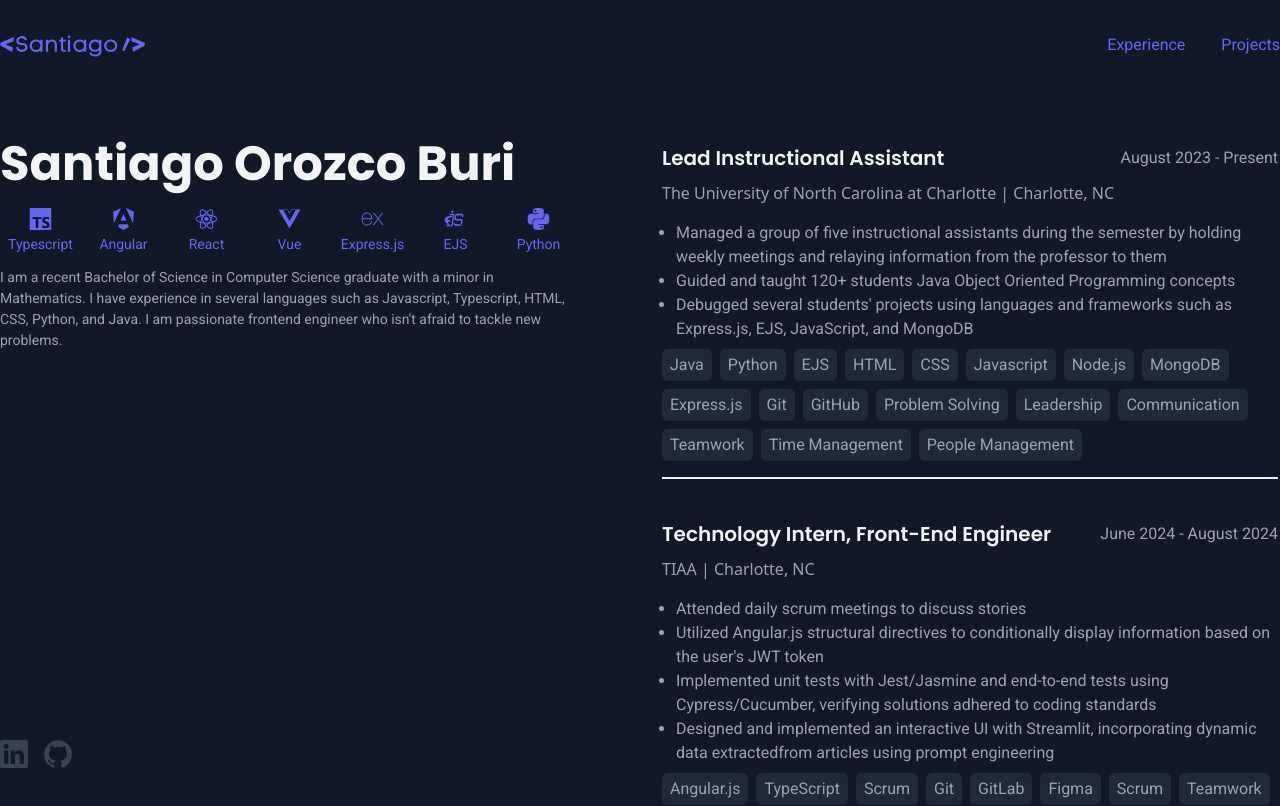
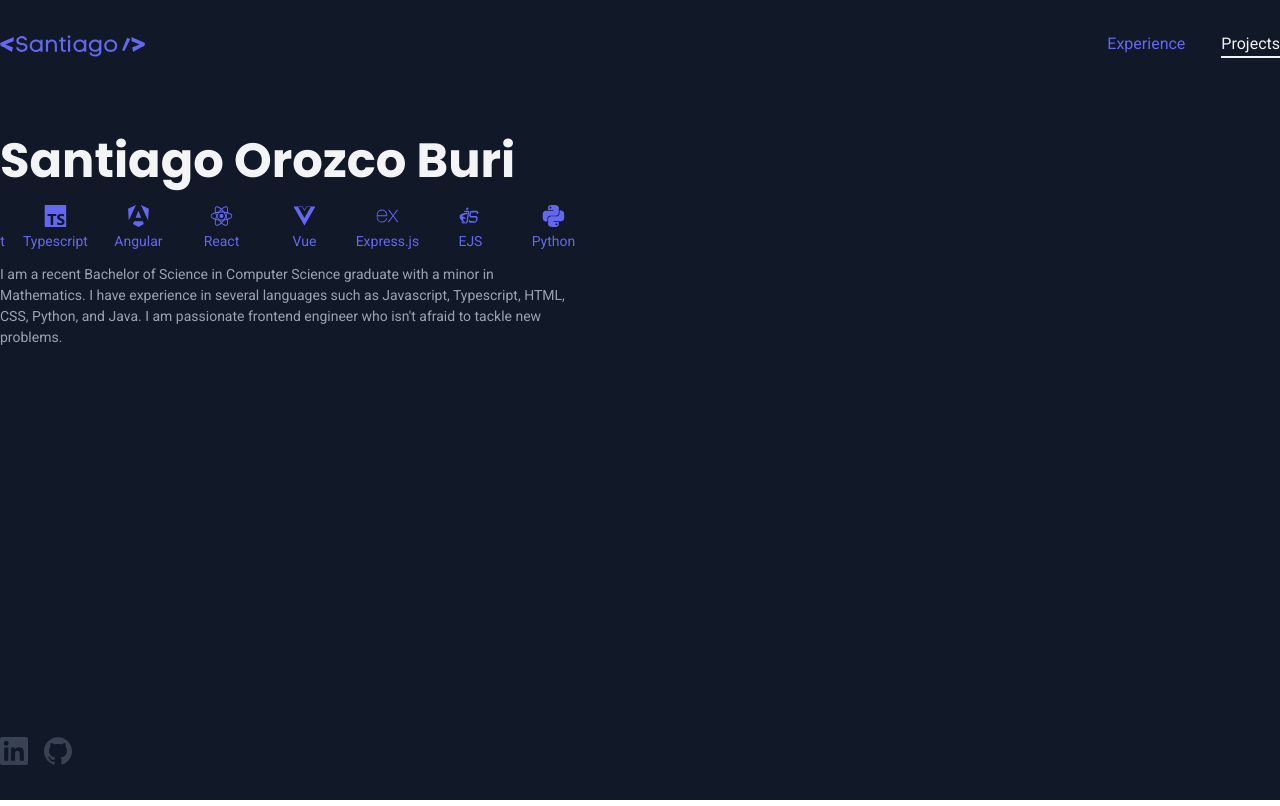
Before and after one commit to santiahgo/portfolio, a React (Vite) app: page / in a window 1280 px wide. Shown: the top 806 px of the page. Built offline with nearby package versions, Linux system fonts and the light colour scheme.

Commit message:
ui enhancements

```diff
--- a/src/App.tsx
+++ b/src/App.tsx
@@ -1,21 +1,57 @@
+import { useEffect, useState, useCallback } from 'react';
 import { ThemeProvider } from './providers/ThemeProvider';
 import { NavBar } from './components/NavBar';
 import { Introduction } from './components/Introduction';
 import { Experience } from './components/Experience';
 
 function App() {
+	const [activeLink, setActiveLink] = useState('experience');
+
+	const handleSetActiveLink = useCallback((link: string) => {
+		setActiveLink(link);
+	}, [activeLink]);
+
+	useEffect(() => {
+		const observer = new IntersectionObserver(
+			entries => {
+				entries.forEach(entry => {
+					if (entry.isIntersecting) {
+						setActiveLink(entry.target.id);
+					}
+				});
+			}
+		);
+
+		document.querySelectorAll('section').forEach(section => {
+			observer.observe(section);
+		});
+
+		return () => {
+			observer.disconnect();
+		};
+	}, []);
+
 	return (
 		<ThemeProvider>
 			<div className="bg-background min-h-screen w-full">
 				<div className="m-auto w-7xl">
-					<NavBar />
+					<NavBar active={activeLink} handleSetActiveLink={handleSetActiveLink} />
 					<div className="mt-9 flex gap-10">
-						<div className="w-full">
+						<aside className="w-full">
 							<Introduction />
-						</div>
-						<div className="flex w-full">
-							<Experience />
-						</div>
+						</aside>
+						<section
+							id="experience"
+							className={`flex w-full ${activeLink === 'experience' ? 'block' : 'hidden'}`}
+						>
+							{activeLink === 'experience' ? <Experience /> : null}
+						</section>
+						<section
+							id="projects"
+							className={`flex w-full ${activeLink === 'projects' ? 'block' : 'hidden'}`}
+						>
+							{/* { activeLink === 'projects' <Projects /> : null } */}
+						</section>
 					</div>
 				</div>
 			</div>
--- a/src/components/Introduction.tsx
+++ b/src/components/Introduction.tsx
@@ -67,8 +67,7 @@ export const Introduction = () => {
 	};
 
 	return (
-		// fixed top-22 left-38
-		<aside className="sticky top-32 flex h-[80vh] w-xl flex-col justify-between">
+		<div className="sticky top-32 flex h-[80vh] w-xl flex-col justify-between">
 			<div className="flex w-xl flex-col gap-3">
 				<div className="flex flex-col gap-2">
 					<h1 className="hero-heading text-primary-text">Santiago Orozco Buri</h1>
@@ -92,7 +91,7 @@ export const Introduction = () => {
 						who isn't afraid to tackle new problems.
 					</p>
 				</div>
-				{/* add contact form here */}
+				{/* TODO: add contact form here */}
 			</div>
 			<div className="text-border flex gap-4">
 				<a
@@ -112,6 +111,6 @@ export const Introduction = () => {
 					<SiGithub size={28} />
 				</a>
 			</div>
-		</aside>
+		</div>
 	);
 };
--- a/src/components/NavBar.tsx
+++ b/src/components/NavBar.tsx
@@ -1,7 +1,12 @@
 import { useEffect, useState } from 'react';
 import logo from '../assets/images/Santiago.svg';
 
-export const NavBar = () => {
+interface NavBarProps {
+	active: string;
+	handleSetActiveLink: (link: string) => void;
+}
+
+export const NavBar = ({ active, handleSetActiveLink }: NavBarProps) => {
 	const [isScrolled, setIsScrolled] = useState(false);
 
 	useEffect(() => {
@@ -21,17 +26,27 @@ export const NavBar = () => {
 	});
 
 	return (
-		<nav className={`sticky z-10 duration-75 ${isScrolled ? 'bg-background' : 'bg-transparent'} transition-colors top-0 flex items-center justify-between py-6`}>
+		<nav
+			className={`sticky z-10 duration-75 ${isScrolled ? 'bg-background' : 'bg-transparent'} top-0 flex items-center justify-between py-6 transition-colors`}
+		>
 			<div>
 				<a href="#">
 					<img src={logo} alt="logo" />
 				</a>
 			</div>
 			<ul className="flex gap-9">
-				<a href="#" className="text-button-link normal-text">
+				<a
+					href="#"
+					className={`text-button-link normal-text hover:text-primary-text border-b-2 border-transparent transition-all duration-300 ease-in-out ${active === 'experience' ? 'border-b-primary-text text-primary-text border-b-2' : ''}`}
+					onClick={() => handleSetActiveLink('experience')}
+				>
 					<li>Experience</li>
 				</a>
-				<a href="#" className="text-button-link normal-text">
+				<a
+					href="#"
+					className={`text-button-link normal-text hover:text-primary-text border-b-2 border-transparent transition-all duration-300 ease-in-out ${active === 'projects' ? 'border-b-primary-text text-primary-text border-b-2' : ''}`}
+					onClick={() => handleSetActiveLink('projects')}
+				>
 					<li>Projects</li>
 				</a>
 			</ul>
```
